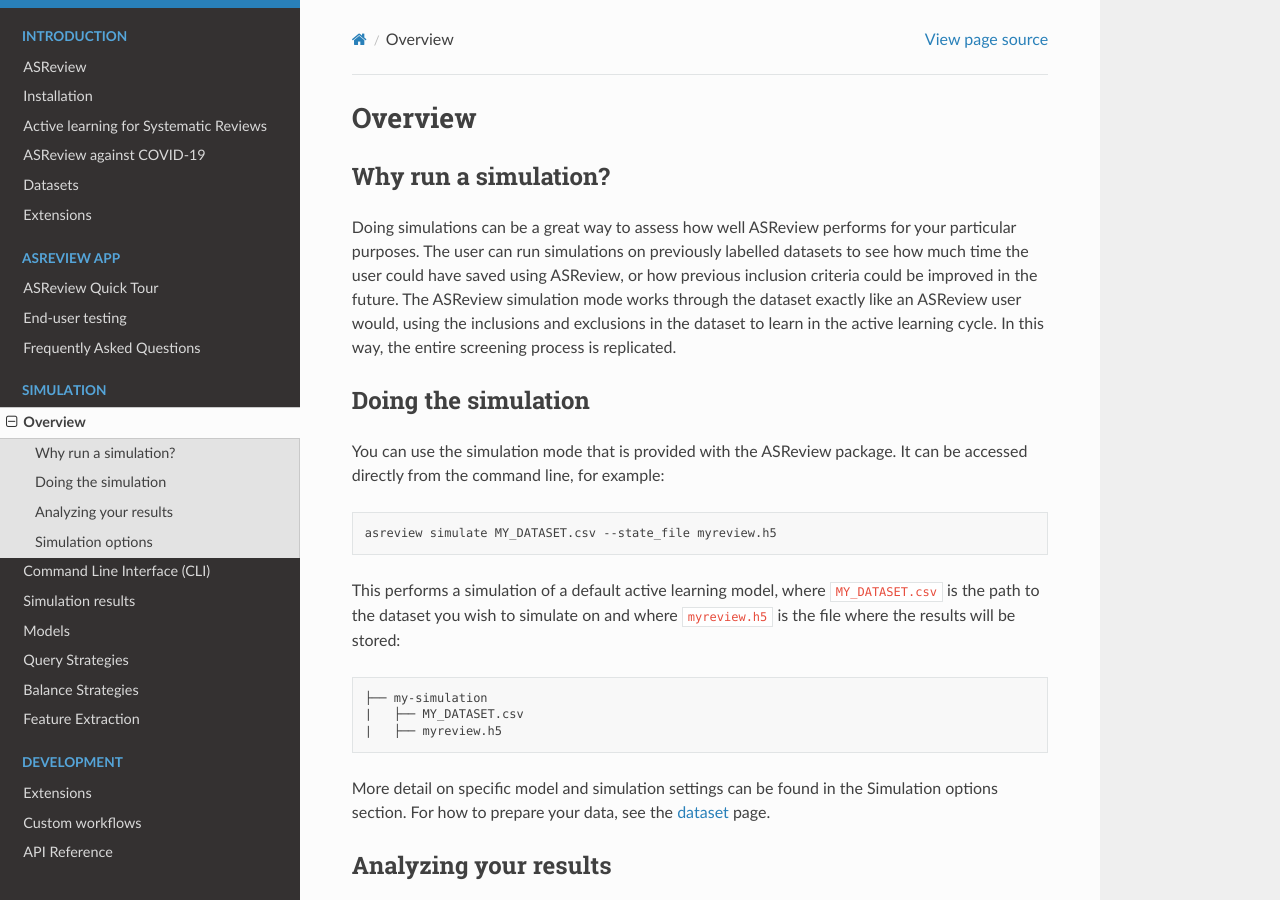
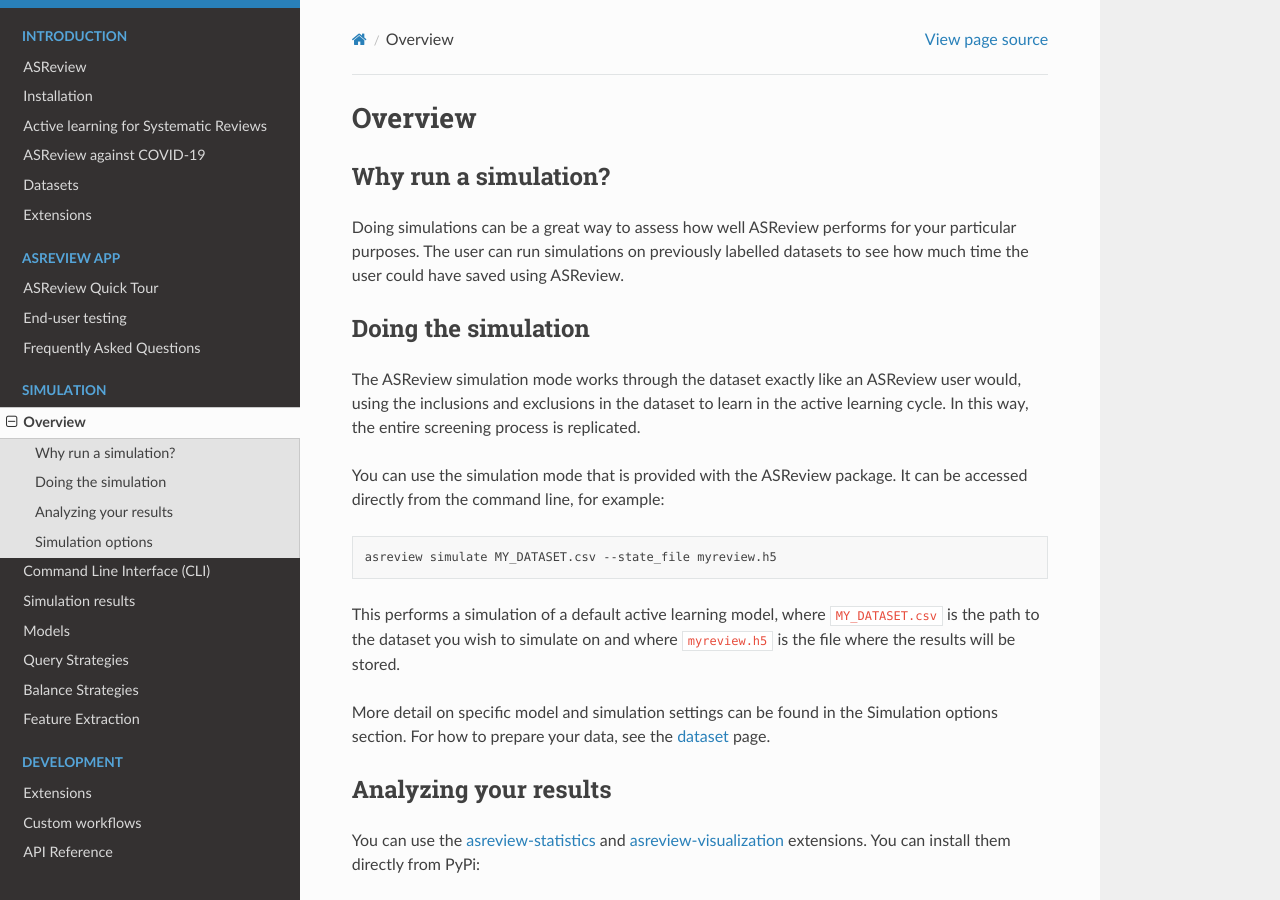
Before and after one commit to asreview/asreview, a Sphinx documentation site: the page built from docs/source/sim_overview.rst, in a window 1280 px wide and 900 px high. Built offline with Sphinx 7.4.7 and the Read the Docs theme 2.0.0, drawn with Linux system fonts in a browser that asks for light colours.

Commit message:
process feedback

```diff
--- a/docs/source/sim_overview.rst
+++ b/docs/source/sim_overview.rst
@@ -6,26 +6,21 @@
 Why run a simulation?
 ---------------------
 
-Doing simulations can be a great way to assess how well ASReview performs for your particular purposes. The user can run simulations on previously labelled datasets to see how much time the user could have saved using ASReview, or how previous inclusion criteria could be improved in the future. The ASReview simulation mode works through the dataset exactly like an ASReview user would, using the inclusions and exclusions in the dataset to learn in the active learning cycle. In this way, the entire screening process is replicated.
-
+Doing simulations can be a great way to assess how well ASReview performs for your particular purposes. The user can run simulations on previously labelled datasets to see how much time the user could have saved using ASReview.
 
 Doing the simulation
 --------------------
 
-You can use the simulation mode that is provided with the ASReview package. It can
-be accessed directly from the command line, for example:
+The ASReview simulation mode works through the dataset exactly like an ASReview user would, using the inclusions and exclusions in the dataset to learn in the active learning cycle. In this way, the entire screening process is replicated.
+
+You can use the simulation mode that is provided with the ASReview package.
+It can be accessed directly from the command line, for example:
 
 .. code-block:: bash
 
 	asreview simulate MY_DATASET.csv --state_file myreview.h5
 
-This performs a simulation of a default active learning model, where ``MY_DATASET.csv`` is the path to the dataset you wish to simulate on and where ``myreview.h5`` is the file where the results will be stored:
-
-.. code-block::
-
-	├── my-simulation
-	|   ├── MY_DATASET.csv
-	|   ├── myreview.h5
+This performs a simulation of a default active learning model, where ``MY_DATASET.csv`` is the path to the dataset you wish to simulate on and where ``myreview.h5`` is the file where the results will be stored.
 
 
 More detail on specific model and simulation settings can be found in the Simulation options section. For how to prepare your data, see the `dataset <datasets.html>`__ page.
```
